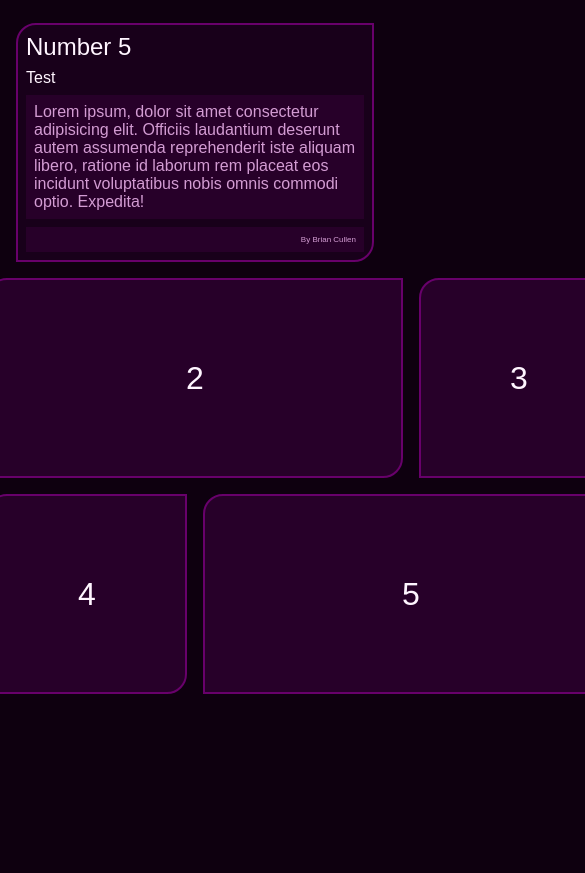
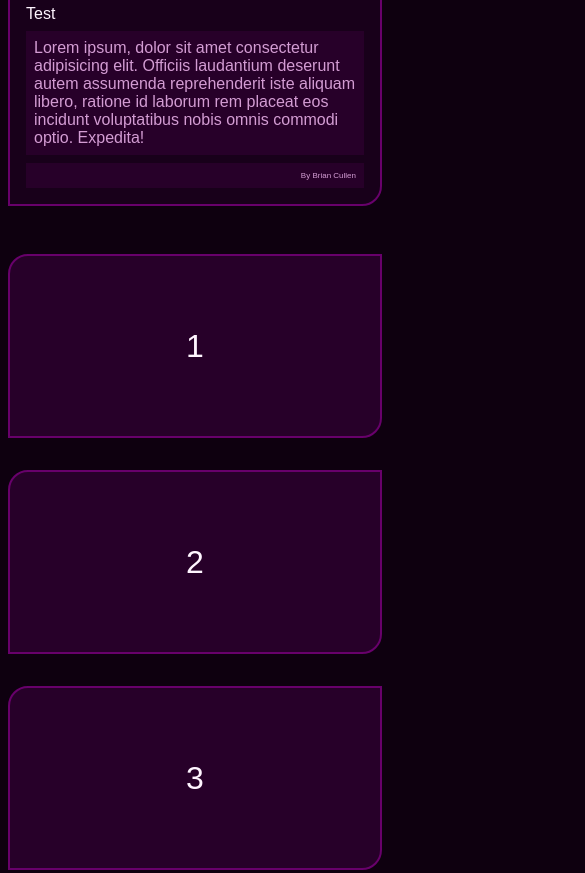
Before and after one commit to RebornCube/brian-cullen-website, a plain HTML site: page test_colours.html in a window 390 px wide. Shown: the part 1581-2454 px from the top of the page, 585 px wide, since content can reach past the window. Before the commit the page ends 2275 px from the top, so only its background shows below. Drawn offline with Linux system fonts and the light colour scheme.

Commit message:
bento grid resize fixed

```diff
--- a/style.css
+++ b/style.css
@@ -67,11 +67,10 @@ nav a:hover {
   color: var(--secondary);
 }
 
-.card-area {
+.card-area, .bento-area {
   display: flex;
   flex-wrap: wrap;
   justify-content: center;
-  gap: 20px;
   align-content: center;
 }
 
@@ -84,8 +83,7 @@ nav a:hover {
     "Text Text"
     "Author Author";
   gap: 0.5rem;
-  margin: 1rem;
-  padding: 0%;
+  margin: 0.5rem;
   max-width: 300px;
   padding: 1rem;
   border: 2px solid var(--border);
@@ -163,6 +161,8 @@ nav a:hover {
   align-items: center;
   font-size: 2rem;
   color: var(--text);
+  gap: 0.5rem;
+  margin: 0.5rem;
 }
 
 /* Specific styles for each box in bento*/
@@ -172,7 +172,9 @@ nav a:hover {
 .box4 { grid-area: box4; }
 .box5 { grid-area: box5; }
 
-@media (max-width: 1000px) {
+@media (max-width: 800px) {
+
+
   .Video iframe {
     height: 200px;
   }
@@ -182,7 +184,7 @@ nav a:hover {
   }
   .card {
     max-width: 100%;
-    padding: 0.5rem;
+
     grid-template-columns: 1fr;
     grid-template-areas:
     "Title"
@@ -190,7 +192,21 @@ nav a:hover {
     "Text"
     "Author";
   }
-  .card-area {
+
+  .bento {
+    width: 100%;
+    grid-template-columns: 1fr;
+    grid-auto-rows: 200px;
+    grid-template-areas:
+      "box1"
+      "box2"
+      "box3"
+      "box4"
+      "box5";
+  }
+  .card-area, .bento-area {
+    margin: 1rem;
+    width: 100%;
     flex-direction: column;
     align-items: stretch;
   }
--- a/test_colours.html
+++ b/test_colours.html
@@ -86,6 +86,7 @@
             </div>
         </div>
     </div>
+    <div class="bento-area">
         <div class="bento">
             <div class="box box1">1</div>
             <div class="box box2">2</div>
@@ -94,6 +95,7 @@
             <div class="box box5">5</div>
 
         </div>
+    </div>
 
 </body>
 </html>
```
Lines whose indentation alone changed are shown as unchanged.
